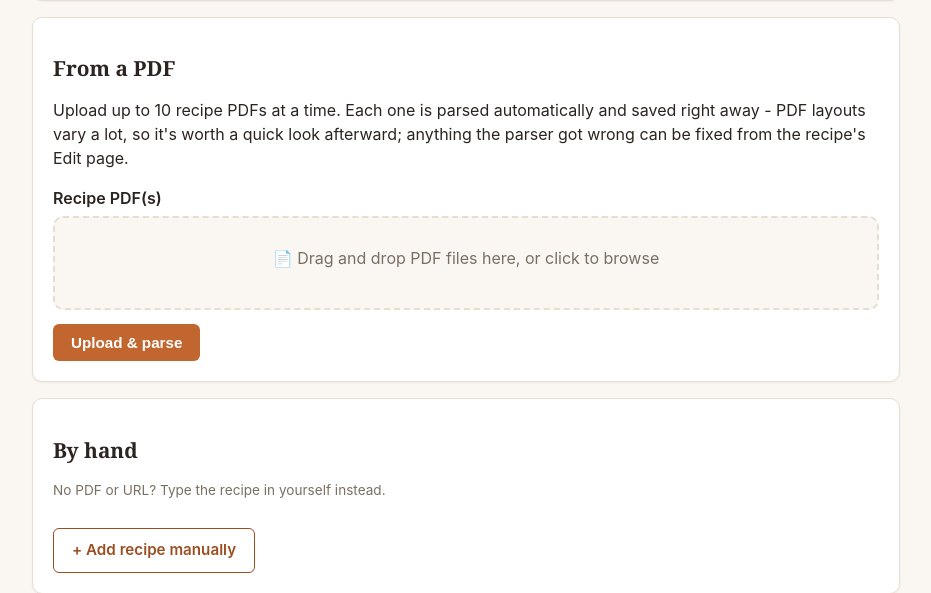
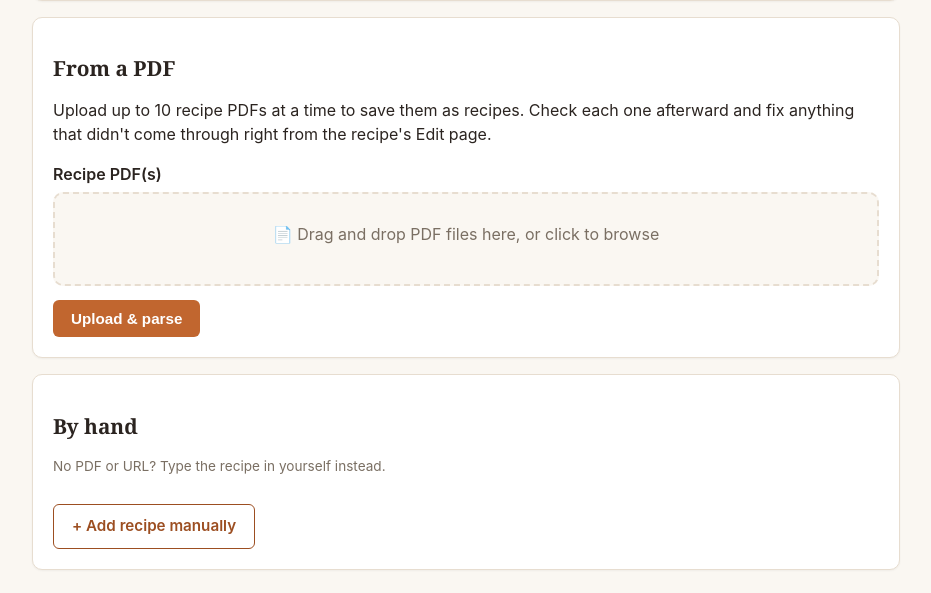
Before and after one commit to geraldinebkelly/pantry-chef, a Flask app: page /import in a window 1280 px wide. Shown: the part 537-1130 px from the top of the page, without its empty margins (174-1105 px from the left). Run offline with Flask 3, Linux system fonts and the light colour scheme.

Commit message:
Reword PDF import card copy as a plain instruction
Co-Authored-By: Claude Sonnet 5 <noreply@anthropic.com>

```diff
--- a/templates/import.html
+++ b/templates/import.html
@@ -36,9 +36,9 @@
 
 <div class="card">
   <h2>From a PDF</h2>
-  <p>Upload up to {{ max_import_pdfs }} recipe PDFs at a time. Each one is parsed
-  automatically and saved right away - PDF layouts vary a lot, so it's worth a quick
-  look afterward; anything the parser got wrong can be fixed from the recipe's Edit page.</p>
+  <p>Upload up to {{ max_import_pdfs }} recipe PDFs at a time to save them as recipes.
+  Check each one afterward and fix anything that didn't come through right from the
+  recipe's Edit page.</p>
   <form method="post" enctype="multipart/form-data" id="import-form">
     <label for="pdf_files">Recipe PDF(s)</label>
     <div id="pdf-drop-zone" class="drop-zone">
```
